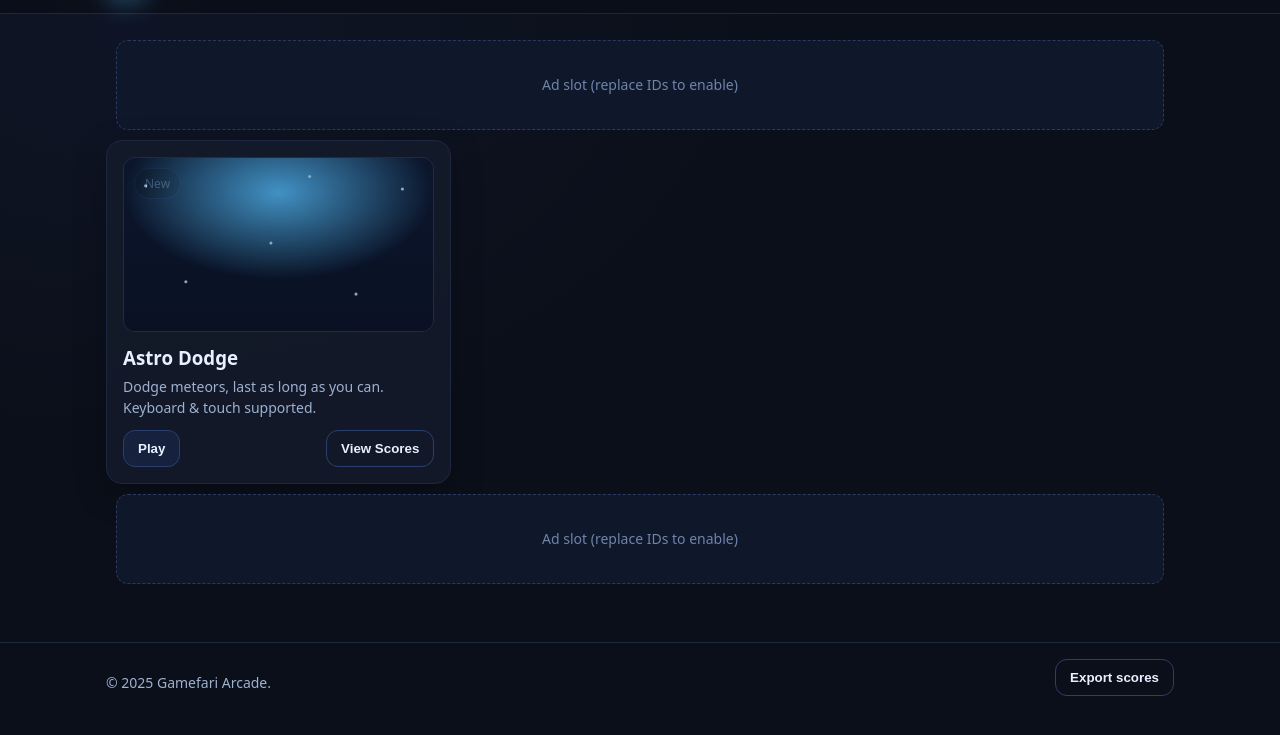
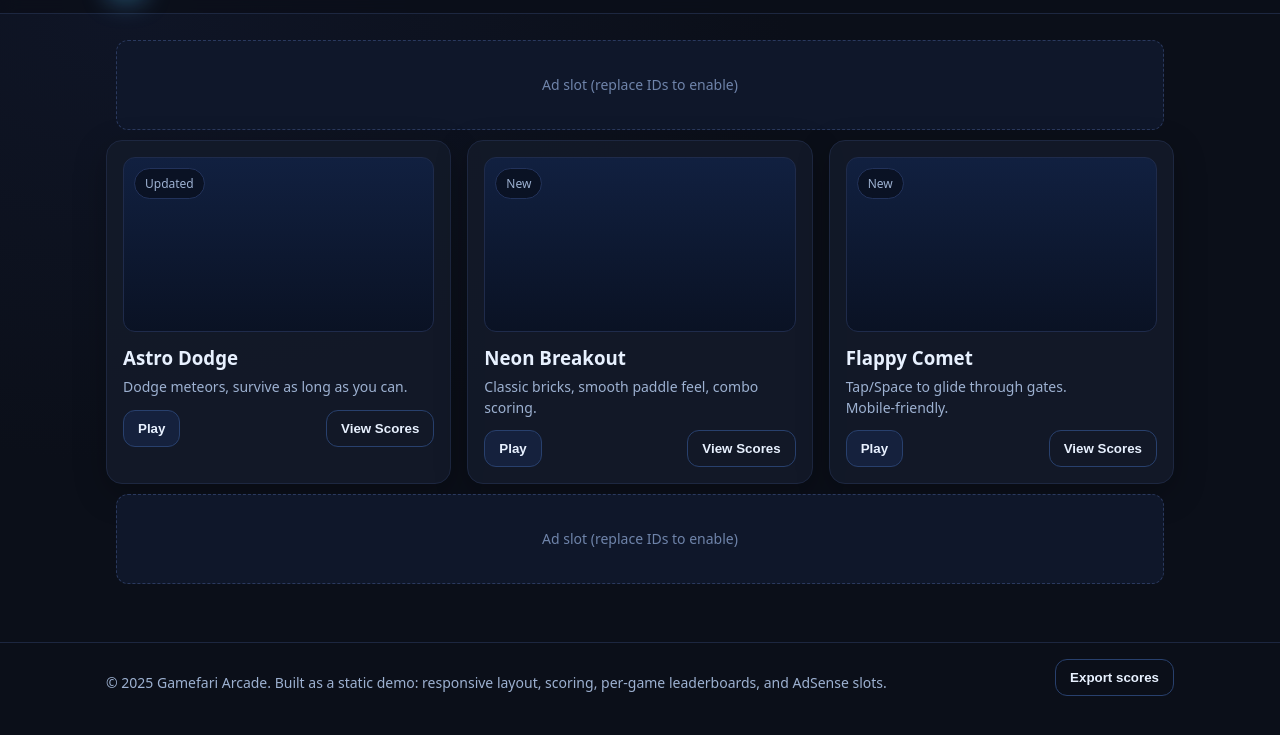
Before and after one commit to gillisig83/gamefari-arcade, a plain HTML site: page public/index.html in a window 1280 px wide. Shown: the part 59-794 px from the top of the page. Drawn offline with Linux system fonts and the light colour scheme.

Commit message:
Update index.html

```diff
--- a/public/index.html
+++ b/public/index.html
@@ -8,6 +8,7 @@
   <link rel="icon" href="/favicon.svg" type="image/svg+xml" />
   <link rel="manifest" href="/manifest.webmanifest" />
   <link rel="stylesheet" href="/css/styles.css" />
+
   <!-- Google AdSense (replace publisher ID) -->
   <script async src="https://pagead2.googlesyndication.com/pagead/js/adsbygoogle.js?client=ca-pub-XXXXXXXXXXXXXXXX" crossorigin="anonymous"></script>
 </head>
@@ -41,22 +42,32 @@
     <!-- Game Library -->
     <section id="library" class="grid cols-3" aria-label="Game Library">
       <article class="card" data-game="astro-dodge" tabindex="0" role="button" aria-pressed="false">
-        <div class="game-thumb">
-          <span class="badge">New</span>
-          <svg viewBox="0 0 200 112" preserveAspectRatio="none" style="position:absolute;inset:0;opacity:.7">
-            <defs><radialGradient id="g" cx="50%" cy="20%"><stop offset="0" stop-color="#58c4ff"/><stop offset="1" stop-color="#0a1224"/></radialGradient></defs>
-            <rect width="100%" height="100%" fill="url(#g)"/>
-            <g fill="#bfe7ff">
-              <circle cx="14" cy="18" r="1"/><circle cx="180" cy="20" r="1"/><circle cx="120" cy="12" r="1"/>
-              <circle cx="40" cy="80" r="1"/><circle cx="95" cy="55" r="1"/><circle cx="150" cy="88" r="1"/>
-            </g>
-          </svg>
-        </div>
+        <div class="game-thumb"><span class="badge">Updated</span></div>
         <h3 style="margin:12px 0 6px">Astro Dodge</h3>
-        <p class="muted" style="margin:0 0 12px">Dodge meteors, last as long as you can. Keyboard & touch supported.</p>
+        <p class="muted" style="margin:0 0 12px">Dodge meteors, survive as long as you can.</p>
         <div class="row">
           <button class="btn play" data-game="astro-dodge">Play</button>
           <button class="btn ghost scores" data-game="astro-dodge">View Scores</button>
+        </div>
+      </article>
+
+      <article class="card" data-game="breakout" tabindex="0" role="button" aria-pressed="false">
+        <div class="game-thumb"><span class="badge">New</span></div>
+        <h3 style="margin:12px 0 6px">Neon Breakout</h3>
+        <p class="muted" style="margin:0 0 12px">Classic bricks, smooth paddle feel, combo scoring.</p>
+        <div class="row">
+          <button class="btn play" data-game="breakout">Play</button>
+          <button class="btn ghost scores" data-game="breakout">View Scores</button>
+        </div>
+      </article>
+
+      <article class="card" data-game="flappy" tabindex="0" role="button" aria-pressed="false">
+        <div class="game-thumb"><span class="badge">New</span></div>
+        <h3 style="margin:12px 0 6px">Flappy Comet</h3>
+        <p class="muted" style="margin:0 0 12px">Tap/Space to glide through gates. Mobile‑friendly.</p>
+        <div class="row">
+          <button class="btn play" data-game="flappy">Play</button>
+          <button class="btn ghost scores" data-game="flappy">View Scores</button>
         </div>
       </article>
     </section>
@@ -70,6 +81,8 @@
           <span class="kbd">A</span><span class="kbd">D</span>
           <span class="muted">·</span>
           <span class="kbd">P</span> <span class="muted">pause</span>
+          <span class="muted">·</span>
+          <span class="kbd">Space/Click</span> <span class="muted">Flappy jump</span>
         </div>
         <div class="row">
           <button class="btn" id="pause-btn">Pause</button>
@@ -91,7 +104,7 @@
     <!-- Leaderboard -->
     <section id="leaderboards" class="leaderboard" aria-live="polite">
       <h2 style="margin:12px 0">Leaderboards</h2>
-      <p class="muted" id="lb-sub">Top scores per game (<span id="lb-mode">local</span>). Configure Supabase for global boards.</p>
+      <p class="muted" id="lb-sub">Top scores per game on this device. Configure persistence to use a backend.</p>
       <div id="lb-tables"></div>
     </section>
 
@@ -109,7 +122,7 @@
 
   <footer>
     <div class="wrap row" style="justify-content: space-between; align-items: flex-start; gap: 16px;">
-      <p class="muted">© <span id="year">2025</span> Gamefari Arcade.</p>
+      <p class="muted">© <span id="year"></span> Gamefari Arcade. Built as a static demo: responsive layout, scoring, per‑game leaderboards, and AdSense slots.</p>
       <button class="btn ghost" id="export-btn" title="Download your leaderboard as JSON">Export scores</button>
     </div>
   </footer>
@@ -126,11 +139,9 @@
     </div>
   </dialog>
 
-  <!-- Optional Supabase config (leave as-is to keep local leaderboards) -->
-  <script src="/js/config.example.js"></script>
-  <script src="/js/supabase-client.js"></script>
-
   <script src="/js/astro-dodge.js" defer></script>
+  <script src="/js/breakout.js" defer></script>
+  <script src="/js/flappy.js" defer></script>
   <script src="/js/app.js" defer></script>
 </body>
 </html>
```
